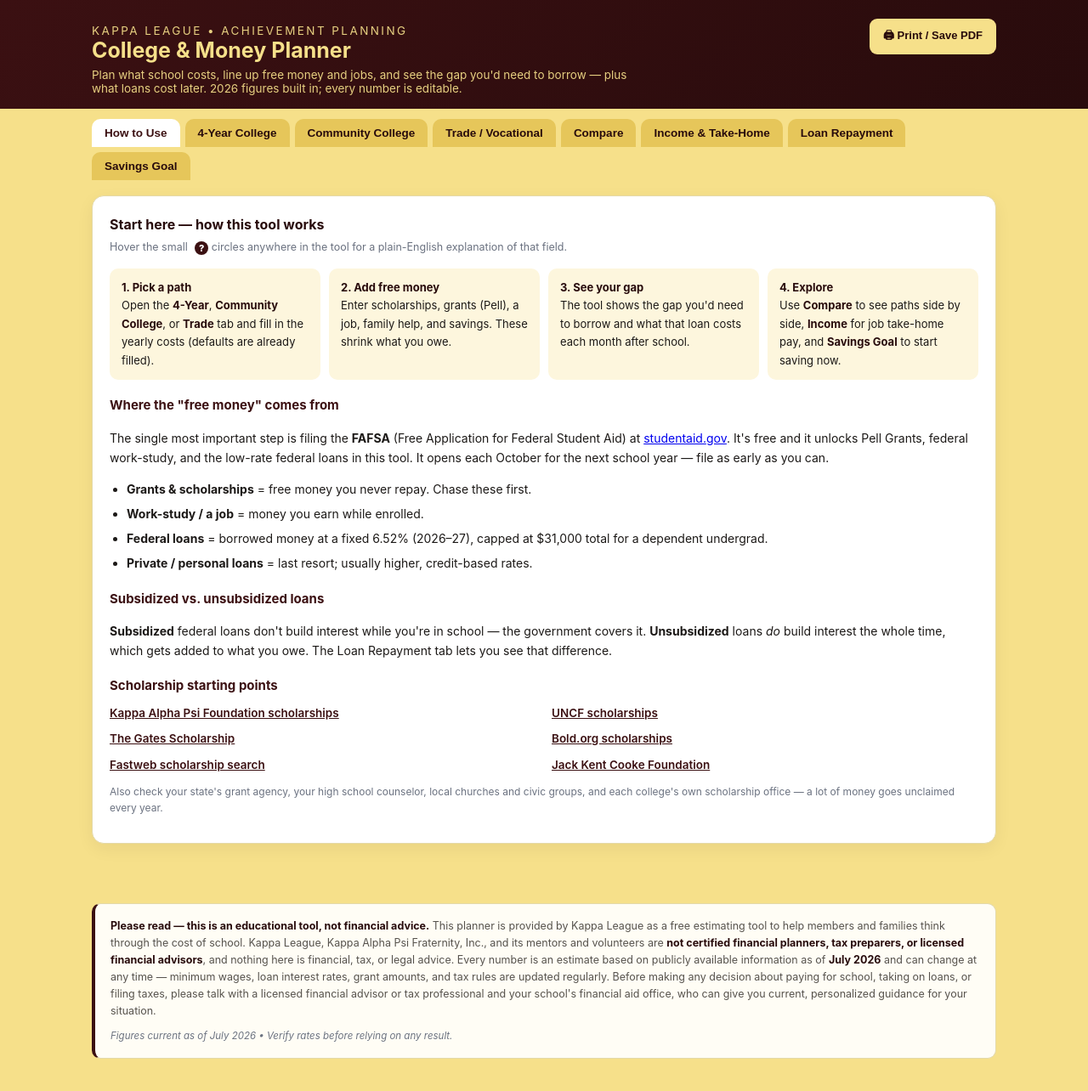
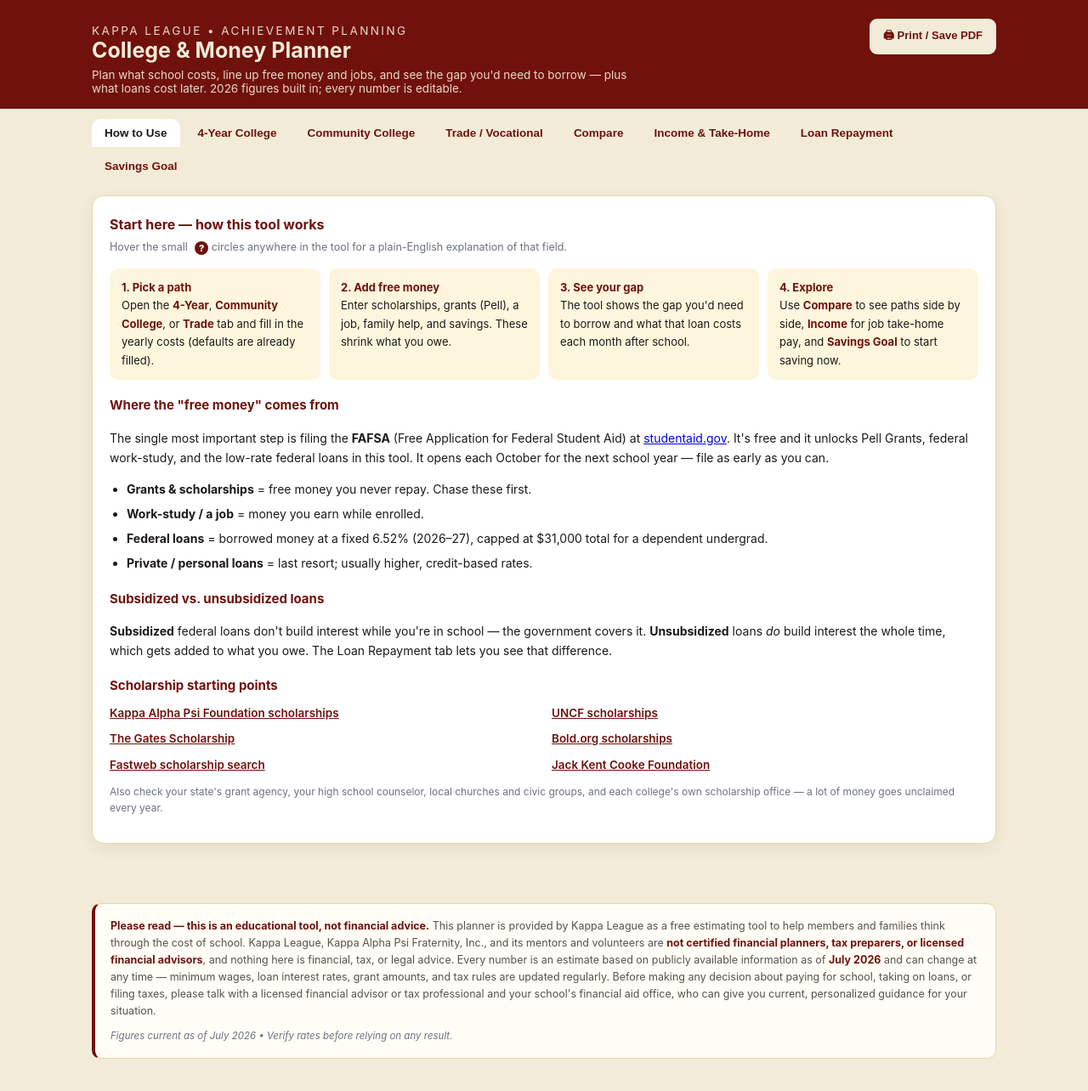
Before and after one commit to dlawebmaster/College-Planning-Tool, a plain HTML site: page planner.html in a window 1280 px wide. Shown: the whole page at 85% size. Drawn offline with Linux system fonts and the light colour scheme.

Commit message:
Update planner.html

```diff
--- a/planner.html
+++ b/planner.html
@@ -6,31 +6,31 @@
 <title>Kappa League College &amp; Money Planner</title>
 <style>
   :root{
-    --maroon:#3B1012; --maroon-d:#280B0C; --gold:#F6E08A; --gold-d:#E6C65A;
+    --crimson:#70110c; --crimson-d:#70110c; --cream:#f2ebd7; --cream-d:#f2ebd7A;
     --ink:#1c1917; --muted:#6b7280; --line:#e4d9a8; --panel:#ffffff;
     --good:#15803d; --warn:#b45309; --bad:#b91c1c; --soft:#fdf6dd;
   }
   *{box-sizing:border-box}
   body{margin:0;font-family:-apple-system,BlinkMacSystemFont,"Segoe UI",Roboto,Helvetica,Arial,sans-serif;
-    color:var(--ink);background:var(--gold)}
-  .top{background:linear-gradient(135deg,var(--maroon),var(--maroon-d));color:var(--gold);padding:22px 18px 16px}
+    color:var(--ink);background:var(--cream)}
+  .top{background:linear-gradient(135deg,var(--crimson),var(--crimson-d));color:var(--cream);padding:22px 18px 16px}
   .top .wrap{max-width:1100px;margin:0 auto;display:flex;justify-content:space-between;align-items:flex-start;gap:16px;flex-wrap:wrap}
   .kicker{letter-spacing:.18em;text-transform:uppercase;font-size:12px;opacity:.9;margin:0 0 4px}
   h1{margin:0;font-size:25px}
   .top p{margin:6px 0 0;font-size:13.5px;opacity:.92;max-width:640px}
-  .printbtn{background:var(--gold);color:var(--maroon-d);border:0;border-radius:9px;padding:10px 16px;
+  .printbtn{background:var(--cream);color:var(--crimson-d);border:0;border-radius:9px;padding:10px 16px;
     font-weight:800;font-size:13px;cursor:pointer;white-space:nowrap}
   .printbtn:hover{background:#fff}
   .wrap{max-width:1100px;margin:0 auto;padding:0 18px}
   .tabs{display:flex;flex-wrap:wrap;gap:6px;max-width:1100px;margin:0 auto;padding:12px 18px 0;
-    position:sticky;top:0;z-index:10;background:var(--gold)}
-  .tab{background:var(--gold-d);color:var(--maroon-d);border:0;padding:9px 15px;border-radius:10px 10px 0 0;
+    position:sticky;top:0;z-index:10;background:var(--cream)}
+  .tab{background:var(--cream-d);color:var(--crimson-d);border:0;padding:9px 15px;border-radius:10px 10px 0 0;
     font-size:13.5px;font-weight:700;cursor:pointer}
   .tab.active{background:var(--panel);color:var(--maroon)}
   .pane{display:none;padding:18px 0 50px}.pane.active{display:block}
   .card{background:var(--panel);border:1px solid var(--line);border-radius:14px;padding:20px;
     box-shadow:0 6px 20px rgba(28,25,23,.06);margin-bottom:16px}
-  h2{font-size:16px;margin:0 0 4px;color:var(--maroon-d)}
+  h2{font-size:16px;margin:0 0 4px;color:var(--crimson-d)}
   .sub{font-size:12.5px;color:var(--muted);margin:0 0 14px}
   .grid{display:grid;grid-template-columns:repeat(3,1fr);gap:12px 18px}
   @media(max-width:720px){.grid{grid-template-columns:1fr 1fr}}
@@ -41,7 +41,7 @@
   .field .suf{position:absolute;right:11px;top:33px;color:var(--muted);font-size:14px}
   input,select{width:100%;padding:10px 11px;border:1px solid var(--line);border-radius:9px;font-size:15px;background:#fff}
   input.padpre{padding-left:22px}
-  input:focus,select:focus{outline:2px solid var(--maroon);border-color:var(--maroon)}
+  input:focus,select:focus{outline:2px solid var(--crimson);border-color:var(--crimson)}
   input[type=range]{padding:0}
   .divider{height:1px;background:var(--line);margin:16px 0}
   .summary{display:flex;flex-wrap:wrap;gap:12px}
@@ -60,29 +60,29 @@
   th:first-child,td:first-child{text-align:left}
   thead th{color:var(--muted);font-size:11.5px;text-transform:uppercase;letter-spacing:.03em}
   tbody tr:hover{background:var(--soft)}
-  .pay{font-weight:800;color:var(--maroon)}
+  .pay{font-weight:800;color:var(--crimson)}
   .note{font-size:12px;color:var(--muted);margin-top:12px;line-height:1.55}
-  .pill{display:inline-block;background:var(--gold-d);color:var(--maroon-d);border-radius:20px;padding:3px 10px;font-size:12px;font-weight:700;margin-left:6px}
+  .pill{display:inline-block;background:var(--cream-d);color:var(--crimson-d);border-radius:20px;padding:3px 10px;font-size:12px;font-weight:700;margin-left:6px}
   /* tooltip */
   .tip{display:inline-flex;align-items:center;justify-content:center;width:16px;height:16px;border-radius:50%;
-    background:var(--maroon);color:#fff;font-size:11px;font-weight:800;cursor:help;position:relative;margin-left:5px;vertical-align:middle}
+    background:var(--crimson);color:#fff;font-size:11px;font-weight:800;cursor:help;position:relative;margin-left:5px;vertical-align:middle}
   .tip::after{content:attr(data-tip);position:absolute;bottom:150%;left:50%;transform:translateX(-50%);
     background:#1c1917;color:#fff;padding:9px 11px;border-radius:8px;font-size:12px;font-weight:400;
     width:230px;line-height:1.45;opacity:0;pointer-events:none;transition:.15s;z-index:30;box-shadow:0 6px 18px rgba(0,0,0,.25)}
   .tip:hover::after{opacity:1}
   @media(max-width:520px){.tip::after{width:170px;left:auto;right:0;transform:none}}
   .guide{font-size:14px;line-height:1.65}
-  .guide h3{color:var(--maroon);font-size:15px;margin:18px 0 6px}
+  .guide h3{color:var(--crimson);font-size:15px;margin:18px 0 6px}
   .guide ol{margin:6px 0 0;padding-left:20px}.guide li{margin-bottom:6px}
   .linkgrid{display:grid;grid-template-columns:1fr 1fr;gap:8px 18px;margin-top:8px}
   @media(max-width:520px){.linkgrid{grid-template-columns:1fr}}
-  .linkgrid a{color:var(--maroon);font-weight:600;font-size:13.5px}
+  .linkgrid a{color:var(--crimson);font-weight:600;font-size:13.5px}
   .steps{display:flex;flex-wrap:wrap;gap:10px;margin-top:6px}
   .step{flex:1;min-width:160px;background:var(--soft);border-radius:10px;padding:12px 14px;font-size:13px}
-  .step b{color:var(--maroon-d)}
-  .disclaimer{background:#fffdf5;border:1px solid var(--line);border-left:4px solid var(--maroon);
+  .step b{color:var(--crimson-d)}
+  .disclaimer{background:#fffdf5;border:1px solid var(--line);border-left:4px solid var(--crimson);
     border-radius:10px;padding:16px 18px;margin:4px 0 40px;font-size:12.5px;color:#57534e;line-height:1.6}
-  .disclaimer strong{color:var(--maroon-d)}
+  .disclaimer strong{color:var(--crimson-d)}
   .disclaimer .updated{margin-top:10px;font-size:11.5px;color:var(--muted);font-style:italic}
   .checkrow{display:flex;align-items:center;gap:8px;margin-top:10px}
   .checkrow input{width:auto}.checkrow label{margin:0;color:var(--ink);font-weight:500}
```
